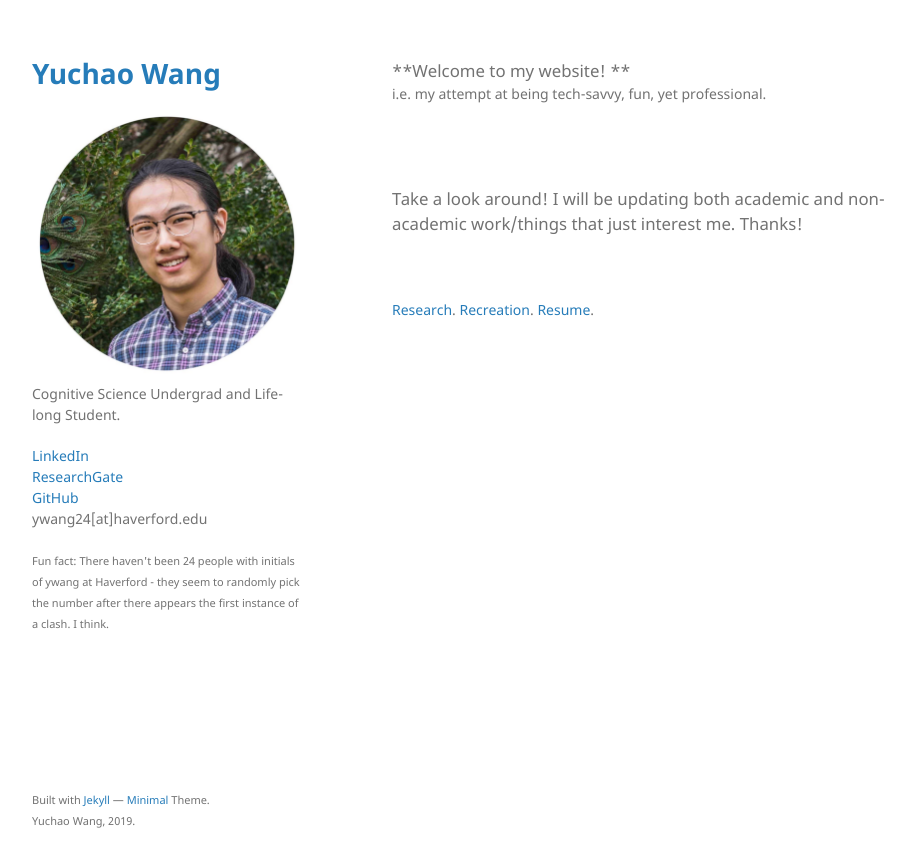
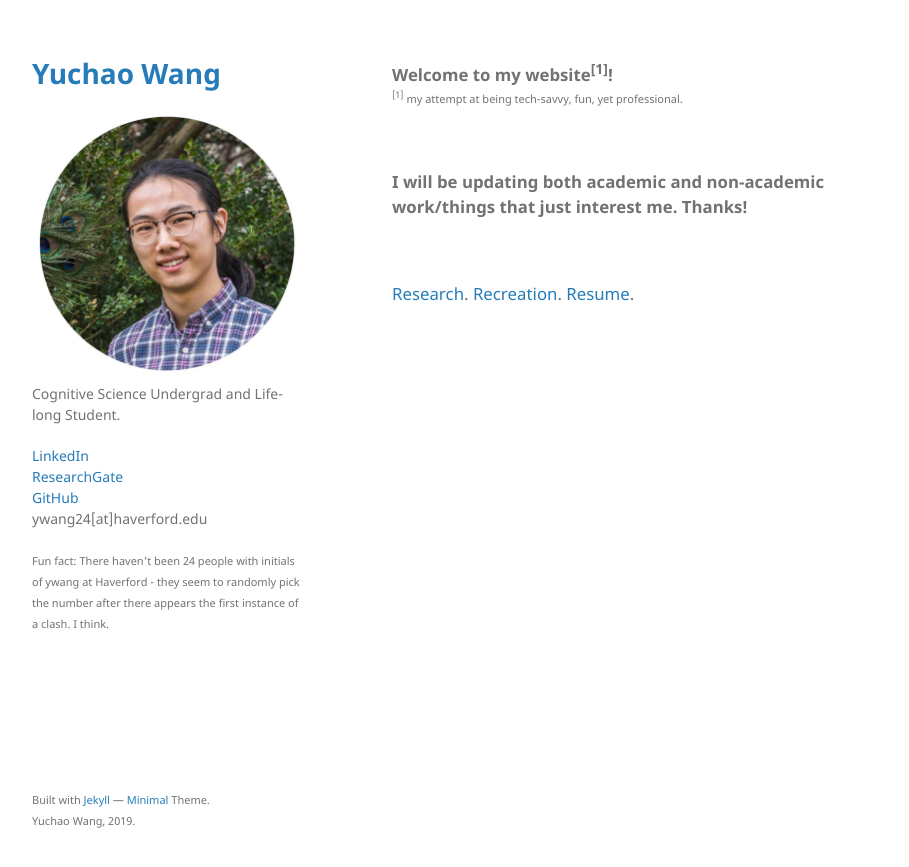
Before and after one commit to yuchao1995/yuchao1995.github.io, a Jekyll site: the page built from index.md, in a window 1280 px wide. Shown: the top 867 px of the page, without its empty margins (178-1087 px from the left). Built offline with Jekyll 4.4.1, drawn with Linux system fonts in a browser that asks for light colours.

Commit message:
update format

```diff
--- a/index.md
+++ b/index.md
@@ -2,17 +2,17 @@
 layout: default
 ---
 
-<p><big>
-**Welcome to my website! **</big>
-<br>i.e. my attempt at being tech-savvy, fun, yet professional.
+<p><big><b>
+Welcome to my website<sup>[1]</sup>! </b></big>
+<br><small><sup>[1]</sup> my attempt at being tech-savvy, fun, yet professional.</small>
+</p>
+<br>
+<p><big><b>
+I will be updating both academic and non-academic work/things that just interest me. Thanks!</b></big>
 </p>
 <br>
 <br>
-<p><big>
-Take a look around! I will be updating both academic and non-academic work/things that just interest me. Thanks!</big>
-</p>
-<br>
-<br>
+<big>
 [Research](./research.html).
 [Recreation](./recreation.html).
-<a href="./assets/pdfs/resume.pdf" download>Resume</a>.
+<a href="./assets/pdfs/resume.pdf" download>Resume</a>.</big>
```
